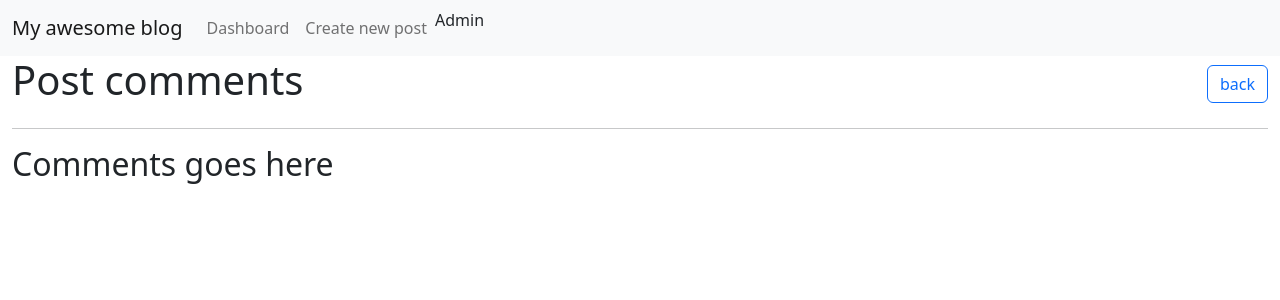
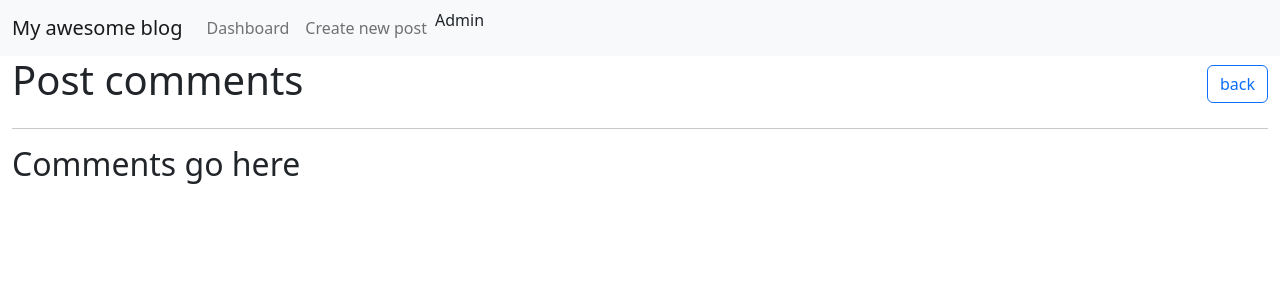
Before and after one commit to albx/blazorcustomelementsdemo, a React (Create React App) app in the folder src/myawesomeblog.backoffice/: page /post/1/1/comments in a window 1280 px wide. Shown: the top 300 px of the page. Built offline with nearby package versions, Linux system fonts and the light colour scheme.

Commit message:
Update PostComments.js
Typo:
comments goes here -> comments go here

```diff
--- a/src/myawesomeblog.backoffice/src/components/PostComments.js
+++ b/src/myawesomeblog.backoffice/src/components/PostComments.js
@@ -16,7 +16,7 @@ function PostComments() {
                 </div>
             </div>
             <hr />
-            <h2>Comments goes here</h2>
+            <h2>Comments go here</h2>
         </>
     )
 }
```
